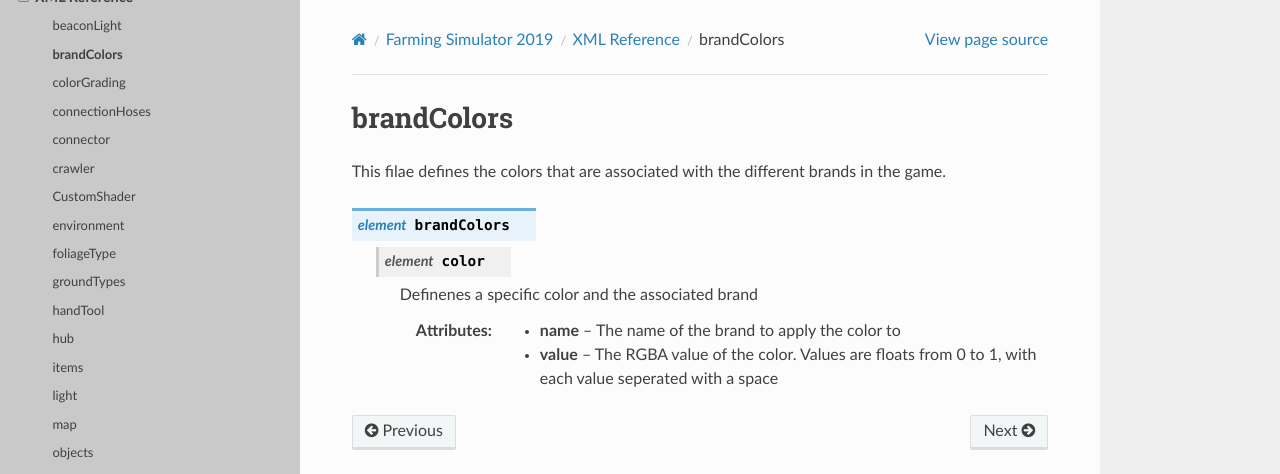
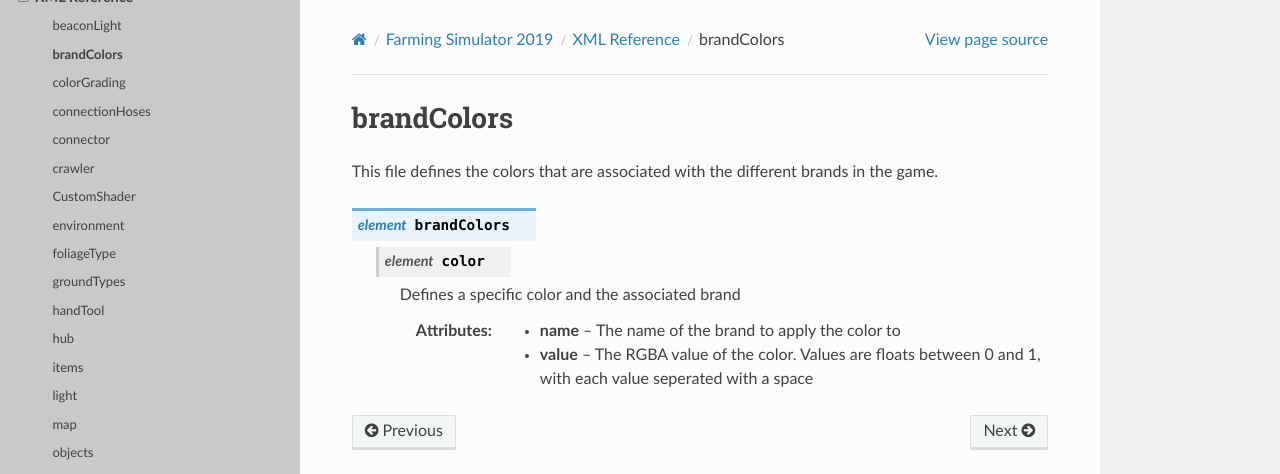
Before and after one commit to marsfan/Farming-Simulator-Mod-Doc, a Sphinx documentation site: the page built from docs/FS2019/XML/brandColors.rst, in a window 1280 px wide. Shown: the top 474 px of the page. Built offline with Sphinx 7.4.7 and the Read the Docs theme 2.0.0, drawn with Linux system fonts in a browser that asks for light colours.

Commit message:
brandColors: some typos (#10)

```diff
--- a/docs/FS2019/XML/brandColors.rst
+++ b/docs/FS2019/XML/brandColors.rst
@@ -2,13 +2,13 @@
 brandColors
 ===========
 
-This filae defines the colors that are associated with the different brands in the game.
+This file defines the colors that are associated with the different brands in the game.
 
 .. element:: brandColors
 
     .. element:: color
 
-        Definenes a specific color and the associated brand
+        Defines a specific color and the associated brand
 
         :attrib name: The name of the brand to apply the color to
-        :attrib value: The RGBA value of the color. Values are floats from 0 to 1, with each value seperated with a space
+        :attrib value: The RGBA value of the color. Values are floats between 0 and 1, with each value seperated with a space
```
